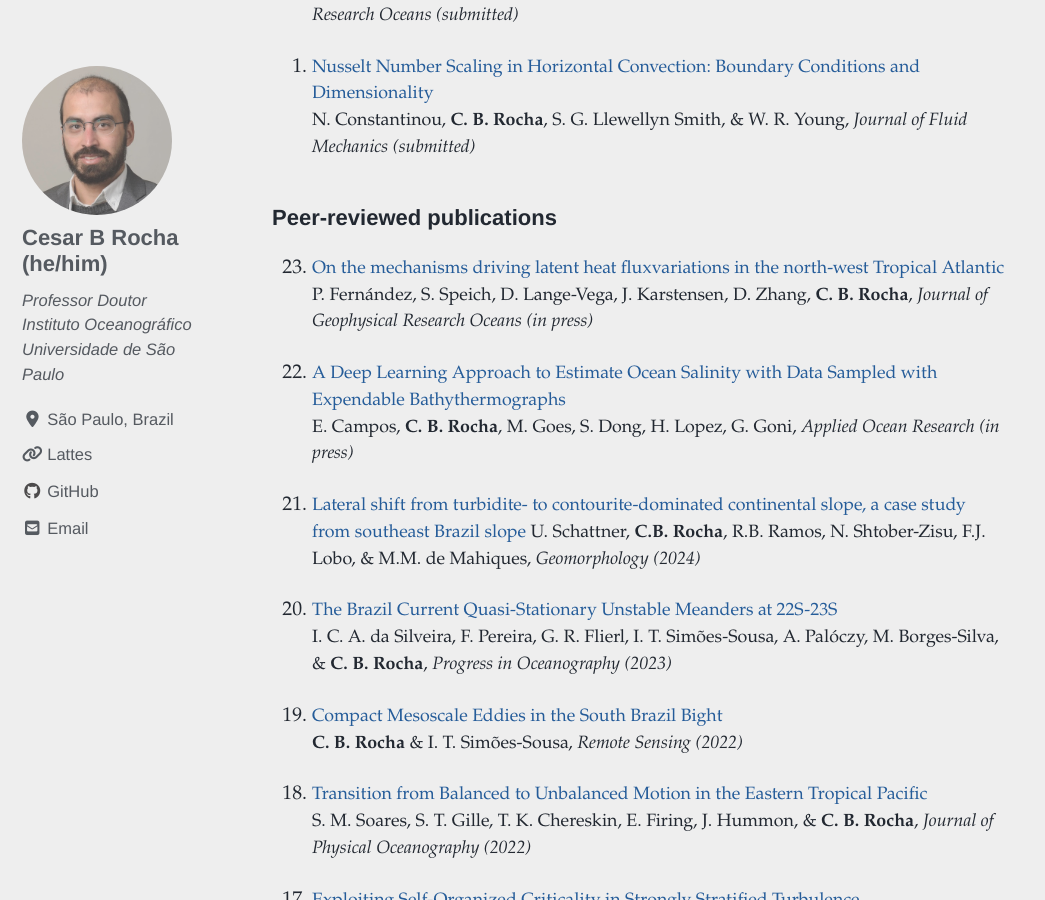
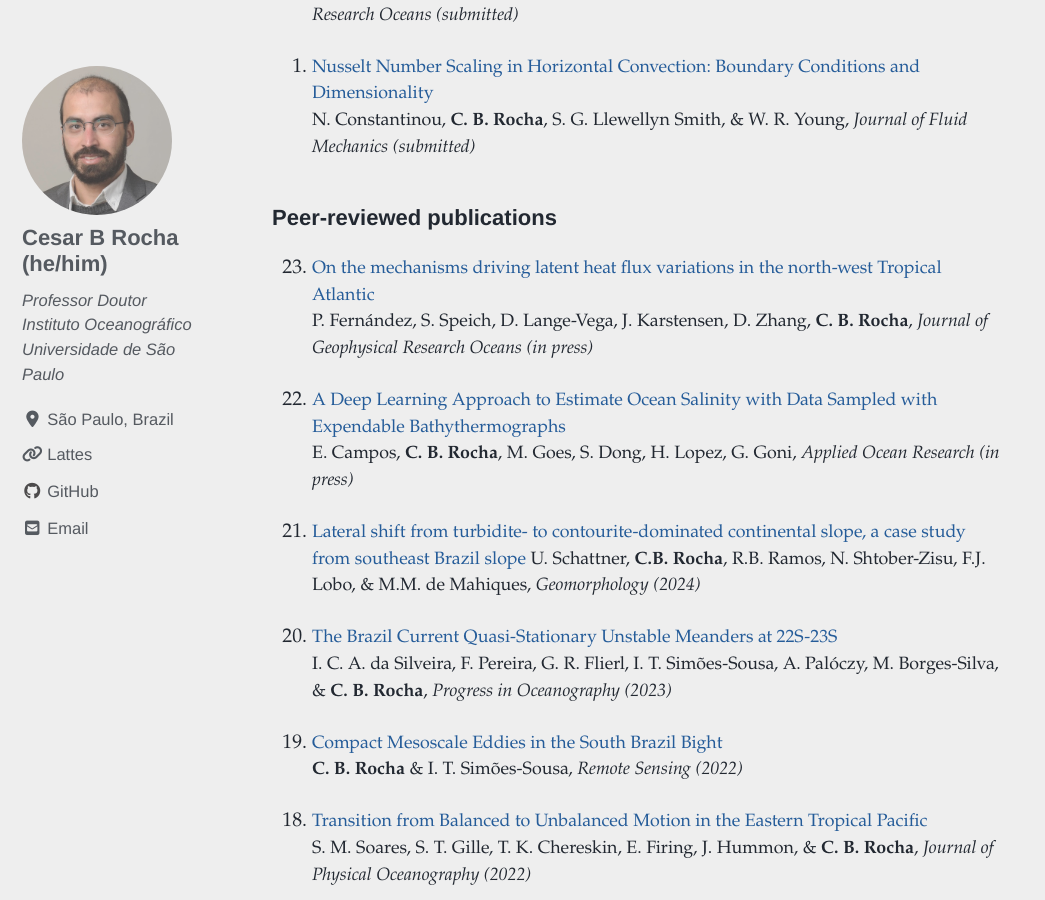
Before and after one commit to cesar-rocha/cesar-rocha.github.io, a Jekyll site: the page built from _pages/publications.md, in a window 1280 px wide and 900 px high, scrolled down 1799 px. Shown: the whole window, without its empty margins (0-1045 px from the left). Built offline with Jekyll 4.4.1, drawn with Linux system fonts in a browser that asks for light colours; cached includes are drawn as plain includes; nearby versions of some CDN libraries.

Commit message:
fix spacing

```diff
--- a/_pages/publications.md
+++ b/_pages/publications.md
@@ -33,7 +33,7 @@ header:
 
 ### Peer-reviewed publications
 
-0. [On the mechanisms driving latent heat fluxvariations in the north-west Tropical Atlantic][23]
+0. [On the mechanisms driving latent heat flux variations in the north-west Tropical Atlantic][23]
    P. Fernández, S. Speich, D. Lange-Vega, J. Karstensen, D. Zhang, **C. B. Rocha**, *Journal of Geophysical Research Oceans (in press)*
 
 0. [A Deep Learning Approach to Estimate Ocean Salinity with Data Sampled with Expendable Bathythermographs][22]
```
